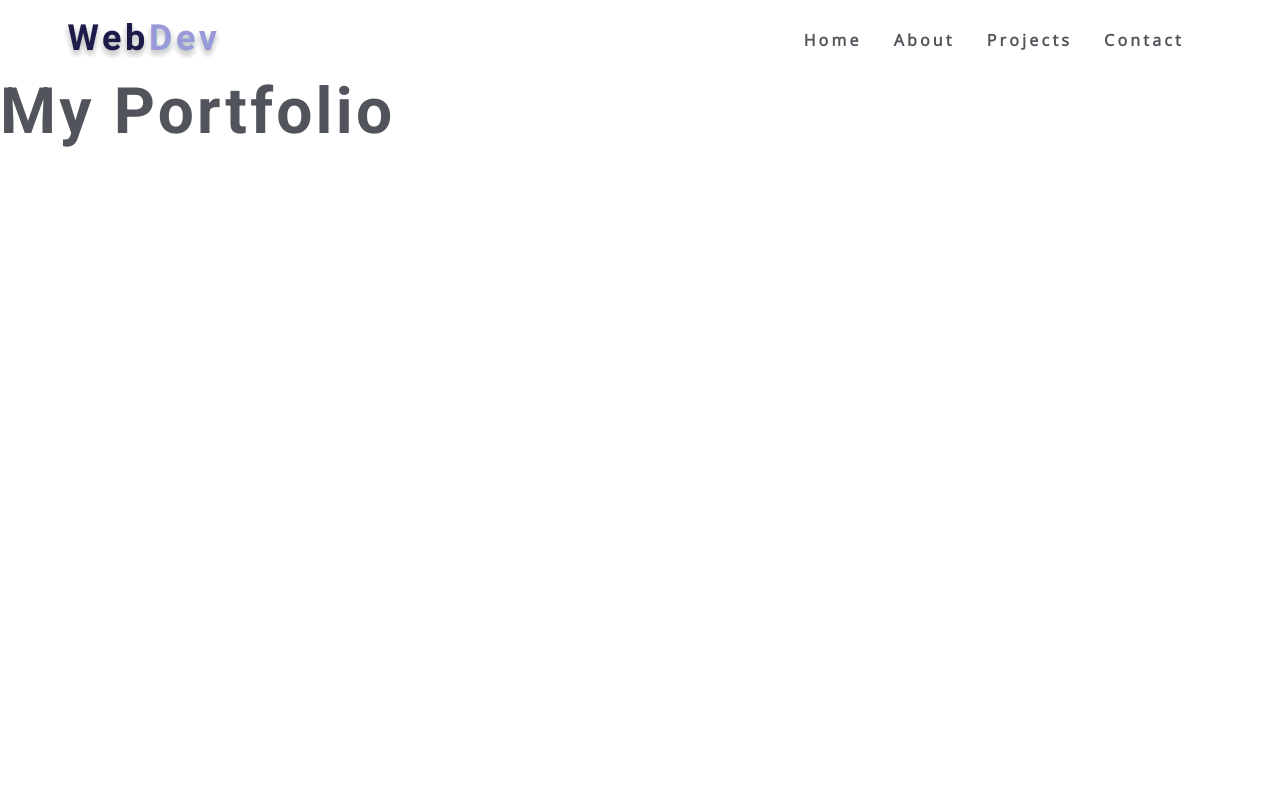
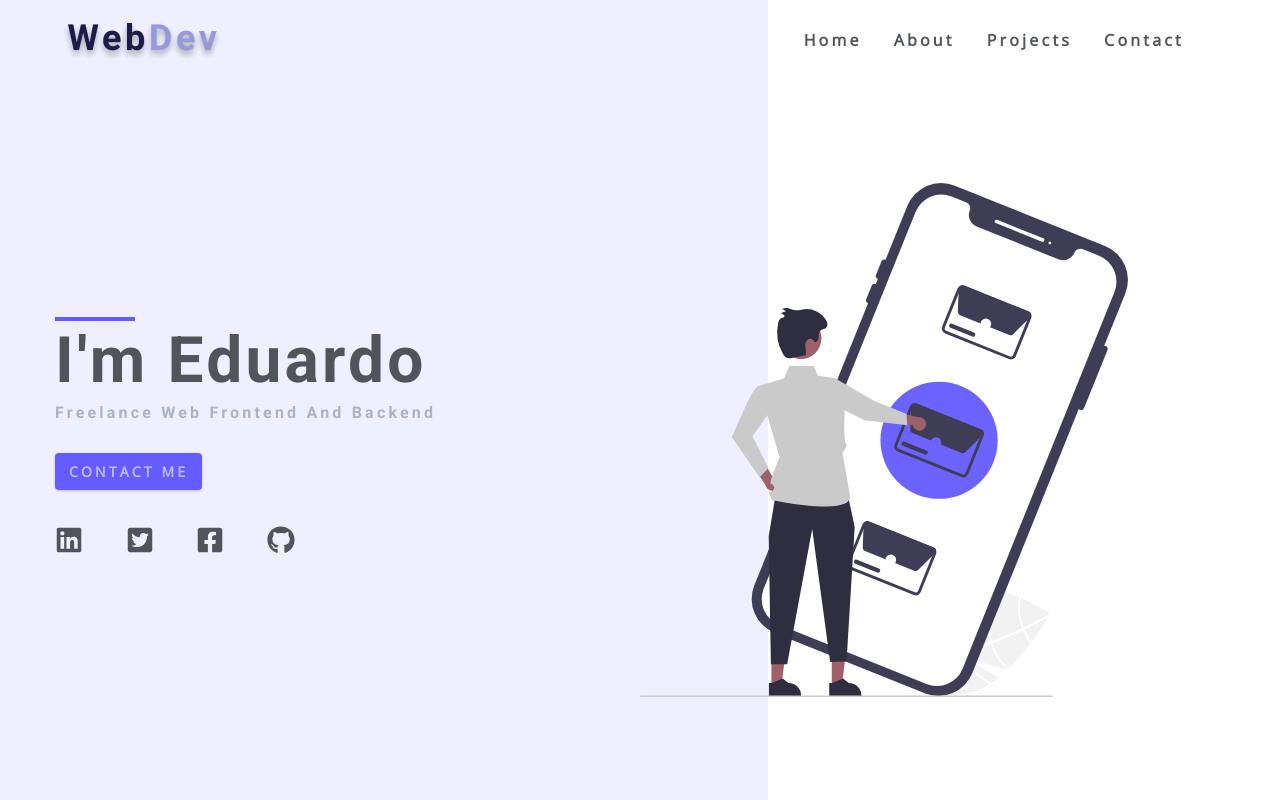
Before and after one commit to scudella/portfolio-actions, a Gatsby site: page / in a window 1280 px wide. Built offline with nearby package versions, Linux system fonts and the light colour scheme; Gatsby itself is replaced by a stand-in of ours.

Commit message:
Hero component

```diff
--- a/src/assets/css/main.css
+++ b/src/assets/css/main.css
@@ -419,7 +419,7 @@ Hero
   margin-top: -5rem;
   padding-top: 5rem;
   height: 100vh;
-  background: var(--clr-primary-10);
+  background: var(--clr-primary-11);
   position: relative;
 }
 
@@ -434,7 +434,7 @@ Hero
   margin-left: 0;
 }
 .hero-info {
-  background: var(--clr-primary-10);
+  background: var(--clr-primary-11);
 }
 .hero-img {
   display: none;
@@ -446,7 +446,7 @@ Hero
   display: none;
 }
 .hero-info h4 {
-  color: var(--clr-grey-5);
+  color: var(--clr-grey-4);
 }
 .hero-icons {
   justify-items: flex-start;
@@ -479,7 +479,7 @@ Hero
   .hero-img {
     display: block;
     grid-row: 1/1;
-    grid-column: 7/-1;
+    grid-column: 7/-2;
   }
   .hero-img-svg {
     width: 100%;
--- /dev/null
+++ b/src/components/Hero.js
@@ -0,0 +1,46 @@
+import React from "react"
+import { Link } from "gatsby"
+import socialLinks from "../constants/social_links"
+import { StaticImage } from "gatsby-plugin-image"
+
+const Hero = () => {
+  return (
+    <header className="hero">
+      <section className="section-center hero-center">
+        <article className="hero-info">
+          <div className="underline"></div>
+          <h1>i'm eduardo</h1>
+          <h4>freelance web frontend and backend</h4>
+          <Link to="/contact" className="btn">
+            contact me
+          </Link>
+          <div className="social-links">
+            {socialLinks.map(link => {
+              return (
+                <a
+                  href={link.url}
+                  key={link.id}
+                  className="social-link"
+                  target="_blank"
+                >
+                  {link.icon}
+                </a>
+              )
+            })}
+          </div>
+        </article>
+        {/* controlling the height with StaticImage SVG can be done
+        changing the number of columns in grid-column (.hero-img)*/}
+        <StaticImage
+          src="../assets/images/hero.svg"
+          alt="portfolio"
+          className="hero-img"
+          placeholder="blurred"
+        />
+        {/* See https://undraw.co for cool SVG images */}
+      </section>
+    </header>
+  )
+}
+
+export default Hero
--- /dev/null
+++ b/src/constants/social_links.js
@@ -0,0 +1,32 @@
+import React from "react"
+import {
+  FaFacebookSquare,
+  FaLinkedin,
+  FaTwitterSquare,
+  FaGithub,
+} from "react-icons/fa"
+
+const data = [
+  {
+    id: 1,
+    icon: <FaLinkedin className="social-icon"></FaLinkedin>,
+    url: "https://www.linkedin.com/in/eduardolibardi",
+  },
+  {
+    id: 2,
+    icon: <FaTwitterSquare className="social-icon"></FaTwitterSquare>,
+    url: "https://www.twitter.com/scudella",
+  },
+  {
+    id: 3,
+    icon: <FaFacebookSquare className="social-icon"></FaFacebookSquare>,
+    url: "https://www.facebook.com/profile.php?id=100009308673990",
+  },
+  {
+    id: 4,
+    icon: <FaGithub className="social-icon"></FaGithub>,
+    url: "https://github.com/scudella",
+  },
+]
+
+export default data
--- a/src/pages/index.js
+++ b/src/pages/index.js
@@ -1,8 +1,12 @@
 import React from "react"
+import Hero from "../components/Hero"
+
 const IndexPage = () => {
   return (
     <>
-      <h1>My portfolio </h1>
+      <main>
+        <Hero />
+      </main>
     </>
   )
 }
```
Also changed, not shown: src/assets/images/hero.svg (added).
